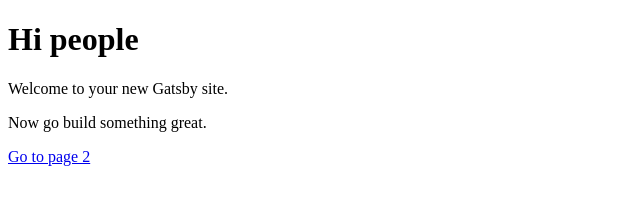
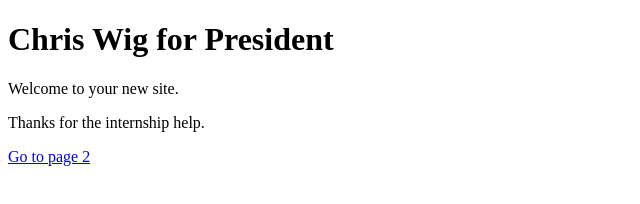
Before and after one commit to Dehorser/chriswig, a Gatsby site: page / in a window 1280 px wide. Shown: the whole page, without its empty margins (0-640 px from the left). Built offline with nearby package versions, Linux system fonts and the light colour scheme; Gatsby itself is replaced by a stand-in of ours.

Commit message:
first textgit add --all

```diff
--- a/gatsby-config.js
+++ b/gatsby-config.js
@@ -3,4 +3,5 @@ module.exports = {
     title: 'Gatsby Default Starter',
   },
   plugins: ['gatsby-plugin-react-helmet'],
+  pathPrefix: '/chriswig'
 };
--- a/package.json
+++ b/package.json
@@ -18,9 +18,11 @@
     "build": "gatsby build",
     "develop": "gatsby develop",
     "format": "prettier --trailing-comma es5 --no-semi --single-quote --write \"src/**/*.js\"",
-    "test": "echo \"Error: no test specified\" && exit 1"
+    "test": "echo \"Error: no test specified\" && exit 1",
+"deploy": "gatsby build --prefix-paths && gh-pages -d public"
   },
   "devDependencies": {
+    "gh-pages": "^1.1.0",
     "prettier": "^1.10.2"
   }
 }
--- a/src/pages/index.js
+++ b/src/pages/index.js
@@ -3,9 +3,9 @@ import Link from 'gatsby-link'
 
 const IndexPage = () => (
   <div>
-    <h1>Hi people</h1>
-    <p>Welcome to your new Gatsby site.</p>
-    <p>Now go build something great.</p>
+    <h1>Chris Wig for President</h1>
+    <p>Welcome to your new  site.</p>
+    <p>Thanks for the internship help.</p>
     <Link to="/page-2/">Go to page 2</Link>
   </div>
 )
```
Also changed, not shown: 1 other file.
